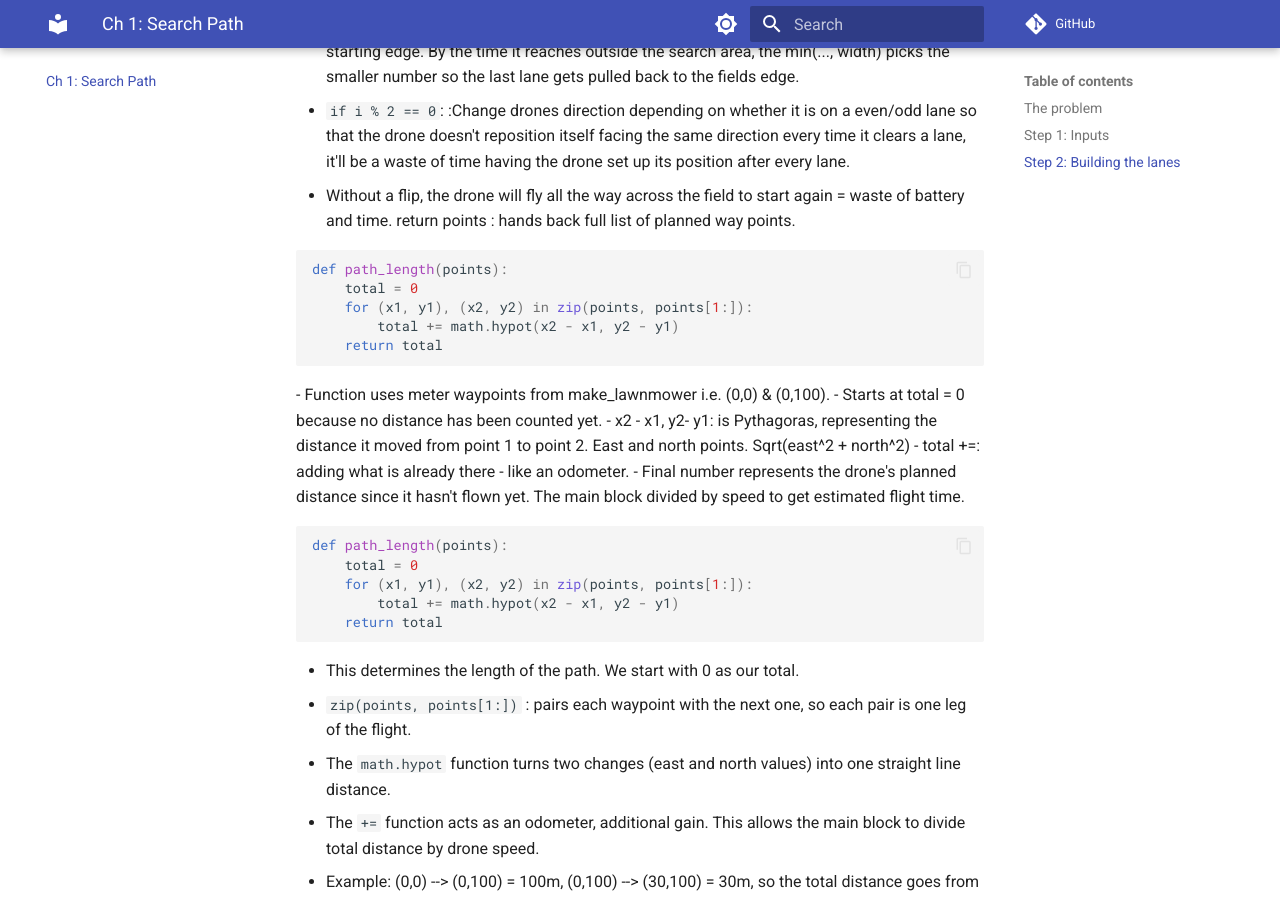
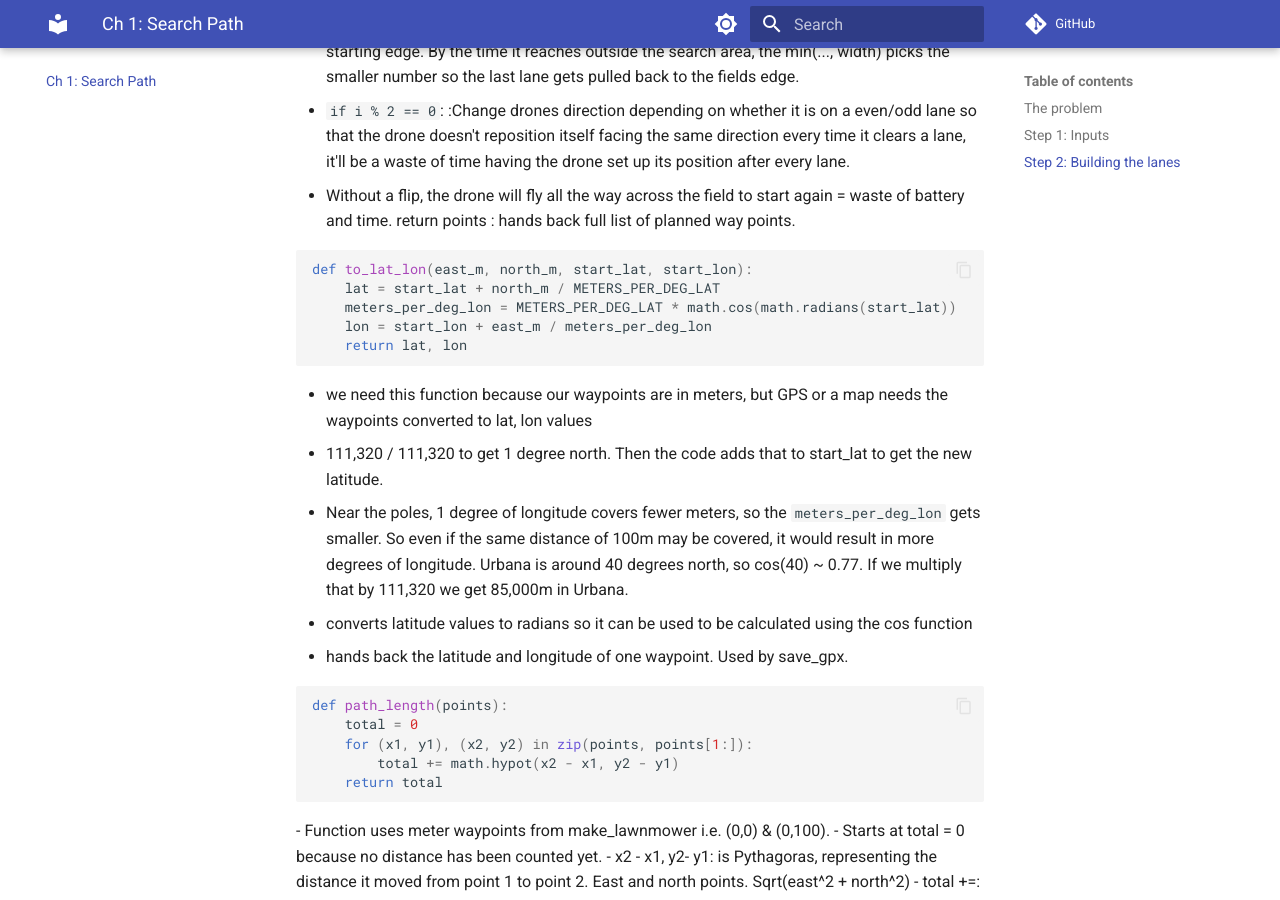
Before and after one commit to JosephKim05/sar-drone-blog, an MkDocs documentation site: the page built from docs/chapter-1-search-path/index.md, in a window 1280 px wide and 900 px high, scrolled down 1747 px. Built offline with MkDocs 1.6.1 and Material for MkDocs 9.7.7, drawn with Linux system fonts in a browser that asks for light colours; comment, search, counter and statistics services are not loaded; some of the changed text lies outside the part shown.

Commit message:
Add waypoint conversion function and update explanations
Added to_lat_lon function to convert waypoints from meters to latitude and longitude values. Updated explanations for path_length and main execution logic.

````diff
--- a/docs/chapter-1-search-path/index.md
+++ b/docs/chapter-1-search-path/index.md
@@ -67,6 +67,19 @@ def make_lawnmower(width, height, spacing):
 - Without a flip, the drone will fly all the way across the field to start again = waste of battery and time.
 return points : hands back full list of planned way points.
 
+```python
+def to_lat_lon(east_m, north_m, start_lat, start_lon):
+    lat = start_lat + north_m / METERS_PER_DEG_LAT
+    meters_per_deg_lon = METERS_PER_DEG_LAT * math.cos(math.radians(start_lat))
+    lon = start_lon + east_m / meters_per_deg_lon
+    return lat, lon
+```
+
+- we need this function because our waypoints are in meters, but GPS or a map needs the waypoints converted to lat, lon values
+- 111,320 / 111,320 to get 1 degree north. Then the code adds that to start_lat to get the new latitude.
+- Near the poles, 1 degree of longitude covers fewer meters, so the `meters_per_deg_lon` gets smaller. So even if the same distance of 100m may be covered, it would result in more degrees of longitude. Urbana is around 40 degrees north, so cos(40) ~ 0.77. If we multiply that by 111,320 we get 85,000m in Urbana.
+- converts latitude values to radians so it can be used to be calculated using the cos function
+- hands back the latitude and longitude of one waypoint. Used by save_gpx.
 
 ```python
 def path_length(points):
@@ -136,4 +149,10 @@ if __name__ == "__main__":
     print(f"Saved route to {OUTPUT_FILE}")
 ```
 
-Explain here.
+- if __name__ == "__main__": means running the part only when the file is started directly, acts as the program start button, calls the functions defined above.
+- minutes : distance/speed gives seconds of flight time. Dividing by 60 turns seconds into minutes.
+area_hectares divide by 10,000 since one hectare is 10,000m^2, dividing by 10000 converts units back to hectares.
+- saves the gpx values so it can be reopened in different maps if necessary
+- prints the number of waypoints while len() is used to count them
+- prints planned distance, since the drone hasn't flown yet.
+- prints flight time
````
